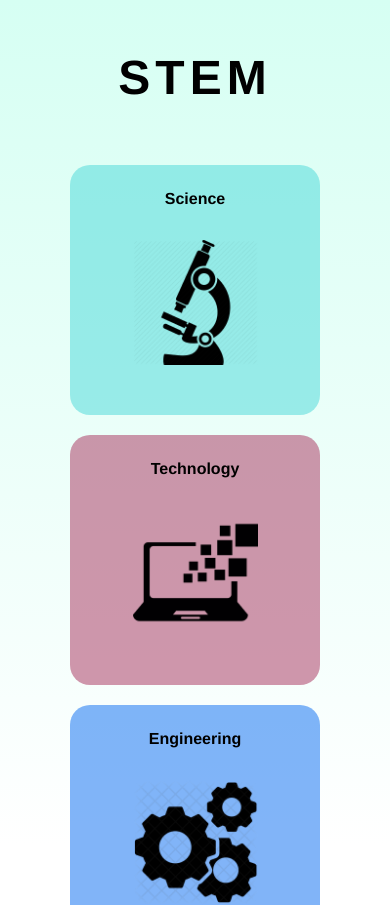
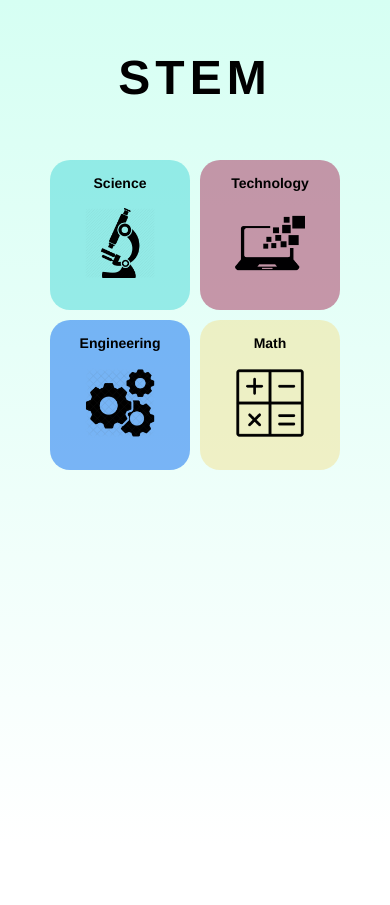
Before and after one commit to cmarrujo/stem-learning, a Next.js app: page / in a window 390 px wide. Shown: the top 905 px of the page. After the commit the page ends 844 px from the top, so only its background shows below. Built offline with nearby package versions, Linux system fonts and the light colour scheme.

Commit message:
Responsive styling for science route

```diff
--- a/components/Card/Card.module.scss
+++ b/components/Card/Card.module.scss
@@ -2,17 +2,26 @@
 
 .wrapper {
   flex-basis: 50%;
-  margin: 10px 0;
+  margin: 5px 0;
+
+  @media (min-width: 768px) {
+    margin: 10px 0;
+  }
 
   .title {
-    font-size: 16px;
+    font-size: 14px;
     font-weight: 600;
     margin: 0;
     padding: 0;
     left: 50%;
     position: absolute;
     transform: translateX(-50%);
-    top: 25px;
+    top: 15px;
+
+    @media (min-width: 768px) {
+      font-size: 16px;
+      top: 25px;
+    }
   }
 
   .card {
@@ -22,11 +31,17 @@
     background-repeat: no-repeat;
     border-radius: 20px;
     cursor: pointer;
-    height: 250px;
-    margin: 0 10px;
+    height: 150px;
+    margin: 0 5px;
     position: relative;
     transition: all .25s ease-out;
-    width: 250px;
+    width: 140px;
+
+    @media (min-width: 768px) {
+      height: 250px;
+      margin: 0 10px;
+      width: 250px;
+    }
 
     &[aria-current='true'] {
       left: 0;
--- a/components/Row/Row.module.scss
+++ b/components/Row/Row.module.scss
@@ -1,10 +1,6 @@
 .container {
   display: flex;
-  flex-direction: column;
+  flex-direction: row;
   flex-basis: 50%;
   text-align: center;
-
-  @media (min-width: 768px) {
-    flex-direction: row;
-  }
 }
--- a/pages/api/questions.js
+++ b/pages/api/questions.js
@@ -3,14 +3,14 @@
 export const randomQuestion = () => {
   const questions = [
     'Farenheit and Celsius are equal to each other at?',
-    'Which planet has the most moons?',
-    'Which frozen gas forms dry ice?',
+    'Which of these planets has the most moons?',
+    'Which frozen gas forms hot or dry ice?',
     'What type of sugar does the brain need for energy?',
     'Who was the ancient Greek god of medicine?',
   ]
 
   const answers = [
-    '-40',
+    '-40°',
     'Jupiter',
     'Carbon Dioxide',
     'Glucose',
@@ -18,7 +18,7 @@ export const randomQuestion = () => {
   ]
 
   const random = [
-    ["40", "32", "-30"],
+    ["40°", "32°", "-30°"],
     ['Mars', 'Saturn', 'Neptune'],
     ['Oxygen', 'Hydrogen', 'Helium'],
     ['Sucrose', 'Fructose', 'Lactose'],
--- a/styles/globals.scss
+++ b/styles/globals.scss
@@ -44,16 +44,26 @@ main {
   .quiz {
     background-color: rgba(71, 216, 216, .5);
     border-radius: 20px;
-    min-height: 90%;
+    min-height: 95%;
     left: 50%;
     top: 50%;
     transform: translate(-50%, -50%);
     position: absolute;
     width: 90%;
 
-    @media (min-width: 768px) {
-      min-height: 75%;
-      width: 75%;
+    @media (min-width: 1024px) {
+      min-height: 90%;
+      width: 95%;
+    }
+
+    @media (min-width: 1280px) {
+      min-height: 95%;
+      width: 95%;
+    }
+
+    @media (min-width: 1680px) {
+      min-height: 80%;
+      width: 70%;
     }
 
     &--header {
@@ -70,8 +80,16 @@ main {
         padding: 25px 30px;
         width: 50%;
 
+        @media (min-width: 375px) {
+          padding: 35px 30px;
+        }
+
         @media (min-width: 768px) {
           font-size: 24px;
+          padding: 50px 30px;
+        }
+
+        @media (min-width: 1280px) {
           padding: 50px 30px;
         }
       }
@@ -98,7 +116,7 @@ main {
       text-align: center;
 
       @media (min-width: 768px) {
-        padding: 0 345px 50px;
+        // padding: 0 345px 50px;
       }
 
       &_progress {
@@ -108,7 +126,11 @@ main {
         width: 50%;
 
         @media (min-width: 768px) {
-          width: 25%;
+          width: 30%;
+        }
+
+        @media (min-width: 1680px) {
+          width: 20%;
         }
 
         &-step {
@@ -117,6 +139,20 @@ main {
           font-size: 12px;
           padding: 7px;
           width: 20%;
+
+          @media (min-width: 768px) {
+            padding: 10px;
+          }
+
+          @media (min-width: 1280px) {
+            font-size: 14px;
+            padding: 15px;
+          }
+
+          @media (min-width: 1680px) {
+            font-size: 12px;
+            padding: 10px;
+          }
 
           &[aria-current='true'] {
             background-color: rgba(255, 255, 255, .5);
@@ -129,17 +165,44 @@ main {
       }
 
       &_question {
-        font-size: 20px;
+        font-size: 21px;
+        line-height: 1.5;
         margin: 0;
-        padding: 35px 25px;
+        padding: 30px 20px;
         text-align: center;
-        min-height: 120px;
+        min-height: 100px;
         // border: thin solid red;
+
+        @media (min-width: 375px) {
+          font-size: 28px;
+          padding: 30px 25px;
+        }
 
         @media (min-width: 768px) {
           font-size: 48px;
-          margin: 75px 0 50px;
+          margin: 50px 0;
+          padding: 30px 35px;
           min-height: 120px;
+        }
+
+        @media (min-width: 1024px) {
+          margin: 20px 0;
+          padding: 30px 175px;
+        }
+
+        @media (min-width: 1280px) {
+          padding: 40px 280px;
+          font-size: 55px;
+        }
+
+        @media (min-width: 1440px) {
+          font-size: 60px;
+          padding: 40px 330px;
+        }
+
+        @media (min-width: 1680px) {
+          font-size: 48px;
+          padding: 40px 300px;
         }
       }
 
@@ -152,16 +215,40 @@ main {
         font-weight: 600;
         letter-spacing: 2px;
         margin: 5px;
-        padding: 15px 0;
+        padding: 20px 0;
         transition: all .25s ease-out;
-        width: 250px;
+        width: 200px;
 
         &:hover {
           background-color: rgba(255, 255, 255, .5);
         }
 
+        @media (min-width: 320px) {
+          width: 250px;
+        }
+
         @media (min-width: 768px) {
           padding: 30px 0;
+        }
+
+        @media (min-width: 1024px) {
+          padding: 35px 0;
+          width: 350px;
+        }
+
+        @media (min-width: 1280px) {
+          font-size: 20px;
+          padding: 40px 0;
+          width: 450px;
+        }
+
+        @media (min-width: 1440px) {
+          padding: 40px 0;
+        }
+
+        @media (min-width: 1680px) {
+          padding: 30px 0;
+          width: 400px;
         }
       }
     }
```
